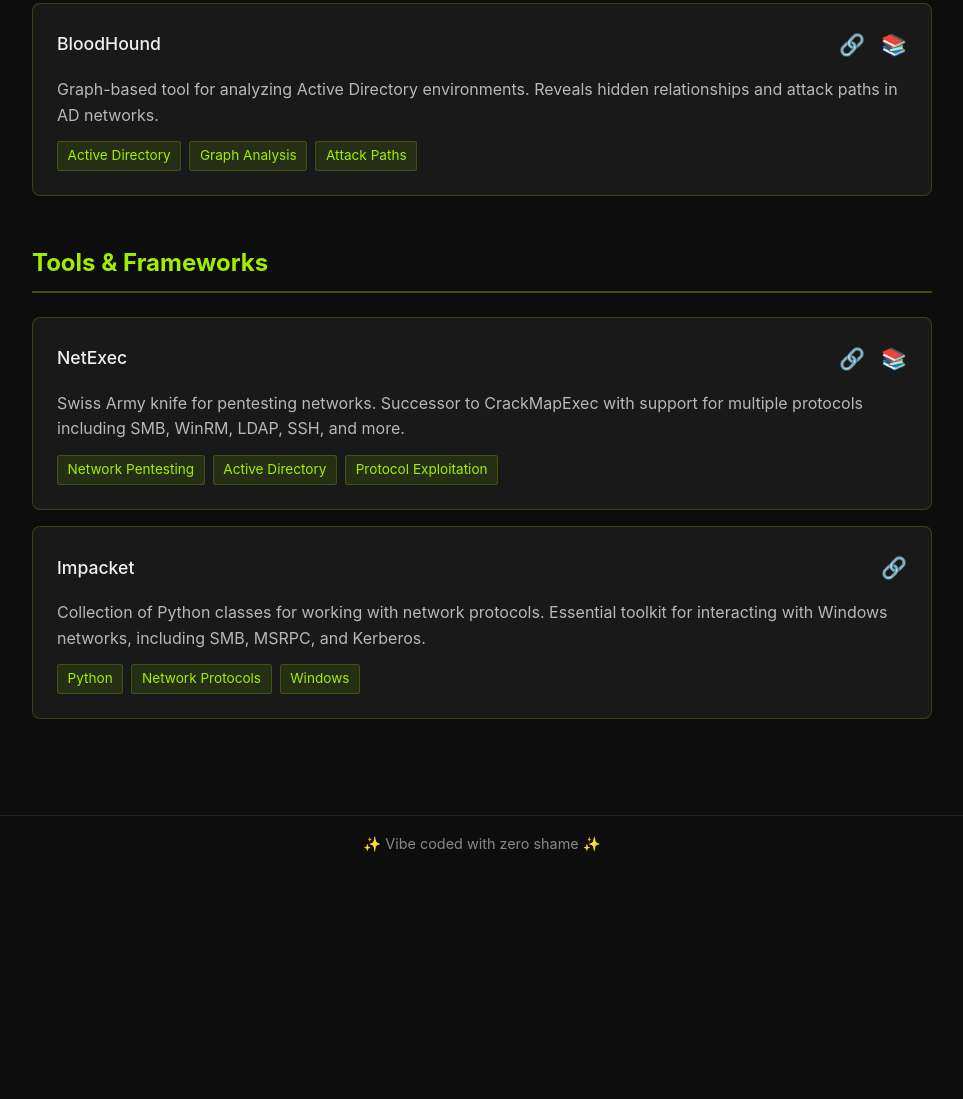
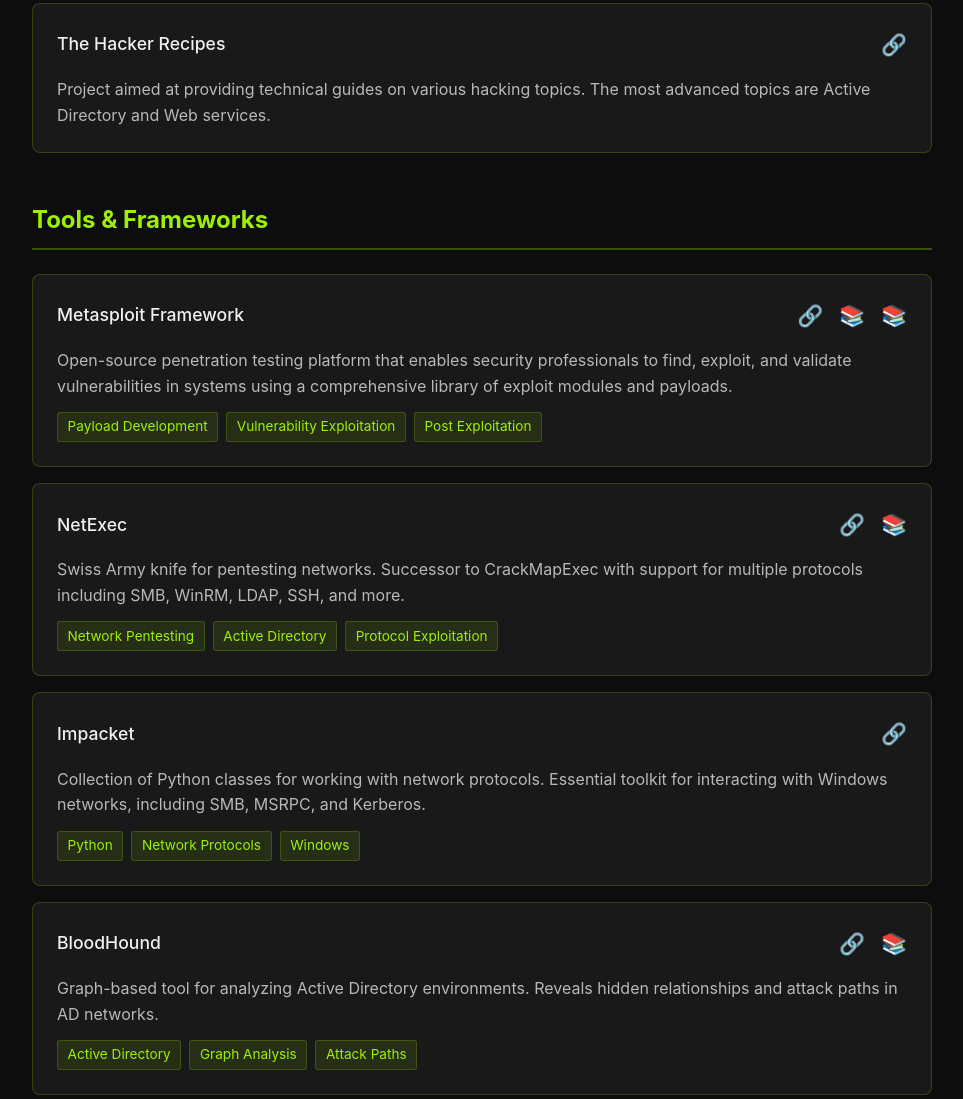
Before and after one commit to antoinet/htb-meetup-zurich, a plain HTML site: page resources.html in a window 1280 px wide. Shown: the part 1299-2398 px from the top of the page, without its empty margins (158-1121 px from the left). Before the commit the page ends 2170 px from the top, so only its background shows below. Drawn offline with Linux system fonts and the light colour scheme.

Commit message:
Add Hacker Recipes

```diff
--- a/resources.html
+++ b/resources.html
@@ -53,7 +53,7 @@
     </div>
 
     <div class="year-section">
-      <h3 class="year-header">Active Directory</h3>
+      <h3 class="year-header">Reference Material</h3>
 
       <div class="event-card">
         <div class="event-header">
@@ -81,25 +81,39 @@
 
       <div class="event-card">
         <div class="event-header">
-          <span class="event-title">BloodHound</span>
+          <span class="event-title">The Hacker Recipes</span>
           <div class="icon-links">
-            <a href="https://github.com/BloodHoundAD/BloodHound" class="icon-link" title="GitHub Repository">🔗</a>
-            <a href="https://bloodhound.readthedocs.io/" class="icon-link" title="Documentation">📚</a>
+            <a href="https://www.thehacker.recipes/" class="icon-link" title="Visit Website">🔗</a>
           </div>
         </div>
         <div class="event-details">
-          <span class="sponsor">Graph-based tool for analyzing Active Directory environments. Reveals hidden relationships and attack paths in AD networks.</span>
-        </div>
-        <div class="topics">
-          <span class="topic-tag">Active Directory</span>
-          <span class="topic-tag">Graph Analysis</span>
-          <span class="topic-tag">Attack Paths</span>
+          <span class="sponsor">Project aimed at providing technical guides on various hacking topics. The most advanced topics are Active Directory and Web services.</span>
         </div>
       </div>
+
     </div>
 
     <div class="year-section">
       <h3 class="year-header">Tools & Frameworks</h3>
+
+      <div class="event-card">
+        <div class="event-header">
+          <span class="event-title">Metasploit Framework</span>
+          <div class="icon-links">
+            <a href="https://github.com/rapid7/metasploit-framework" class="icon-link" title="GitHub Repository">🔗</a>
+            <a href="https://www.offsec.com/metasploit-unleashed/" class="icon-link" title="Course">📚</a>
+            <a href="https://docs.metasploit.com/" class="icon-link" title="Documentation">📚</a>
+          </div>
+        </div>
+        <div class="event-details">
+          <span class="sponsor">Open-source penetration testing platform that enables security professionals to find, exploit, and validate vulnerabilities in systems using a comprehensive library of exploit modules and payloads.</span>
+        </div>
+        <div class="topics">
+          <span class="topic-tag">Payload Development</span>
+          <span class="topic-tag">Vulnerability Exploitation</span>
+          <span class="topic-tag">Post Exploitation</span>
+        </div>
+      </div>
 
       <div class="event-card">
         <div class="event-header">
@@ -135,8 +149,29 @@
           <span class="topic-tag">Windows</span>
         </div>
       </div>
+
+      <div class="event-card">
+        <div class="event-header">
+          <span class="event-title">BloodHound</span>
+          <div class="icon-links">
+            <a href="https://github.com/BloodHoundAD/BloodHound" class="icon-link" title="GitHub Repository">🔗</a>
+            <a href="https://bloodhound.readthedocs.io/" class="icon-link" title="Documentation">📚</a>
+          </div>
+        </div>
+        <div class="event-details">
+          <span class="sponsor">Graph-based tool for analyzing Active Directory environments. Reveals hidden relationships and attack paths in AD networks.</span>
+        </div>
+        <div class="topics">
+          <span class="topic-tag">Active Directory</span>
+          <span class="topic-tag">Graph Analysis</span>
+          <span class="topic-tag">Attack Paths</span>
+        </div>
+      </div>
     </div>
+
   </div>
+
+
 
   <footer>
     ✨ Vibe coded with zero shame ✨
```
